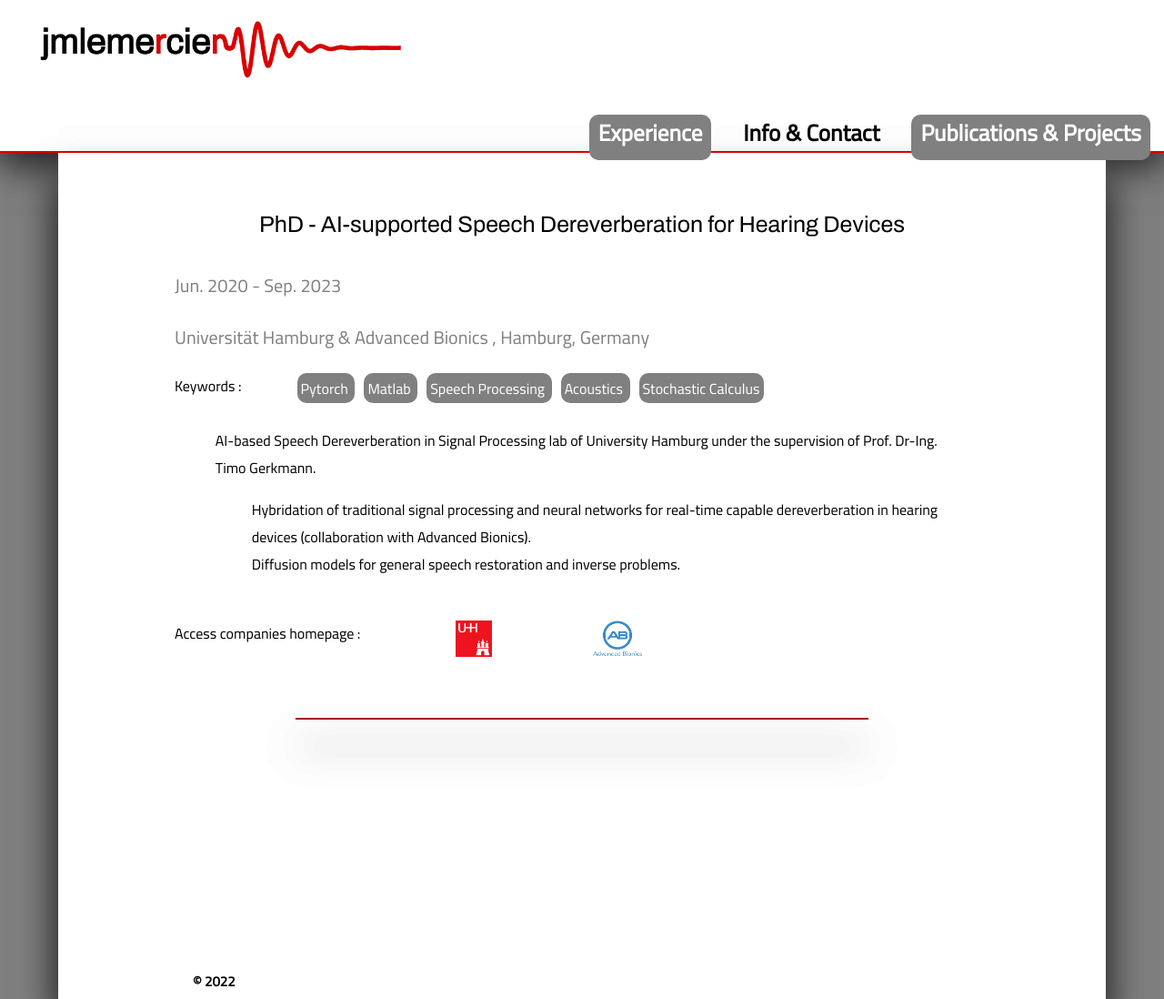
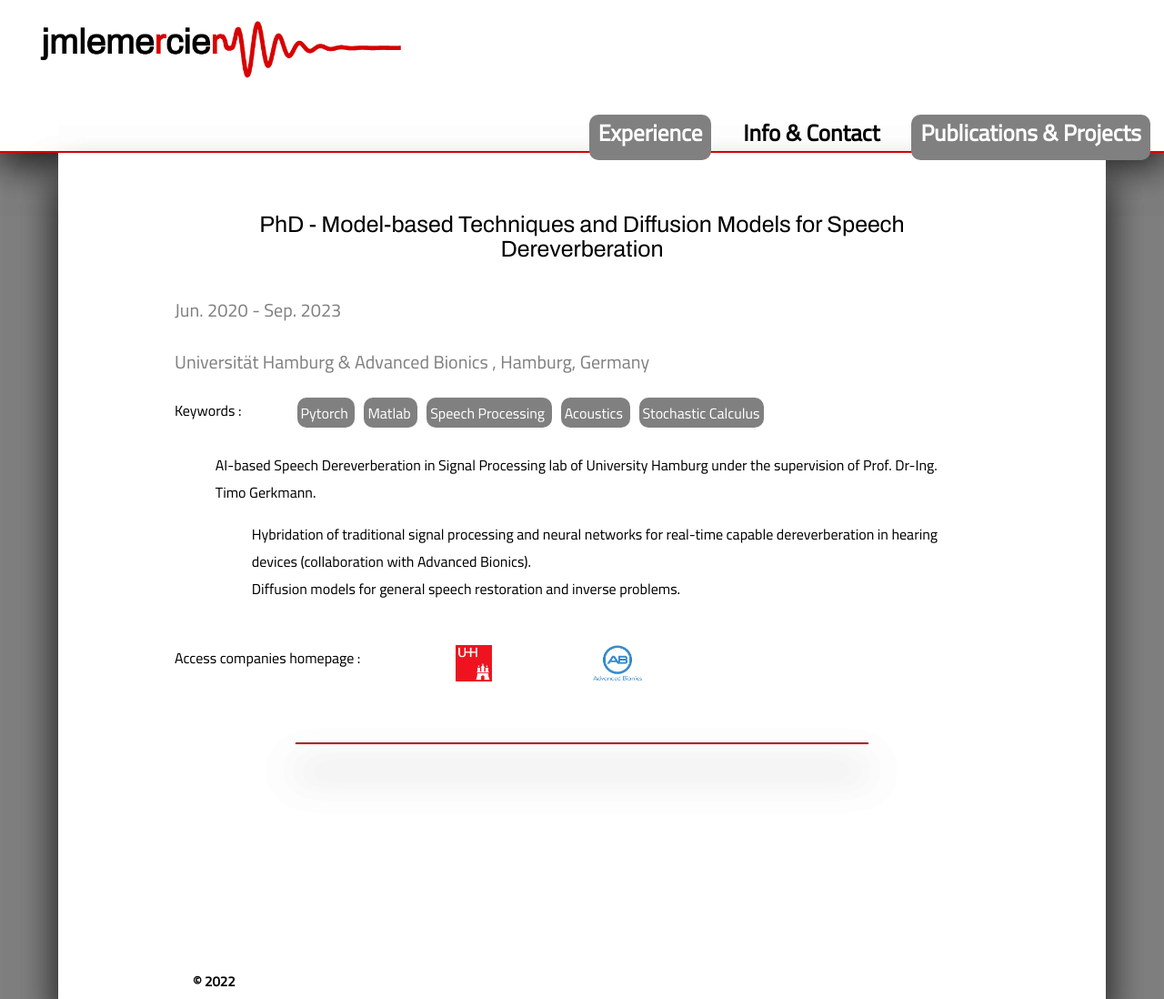
Before and after one commit to jmlemercier/jmlemercier.github.io, a Jekyll site: the page built from _experiences/1_phd.md, in a window 1280 px wide. Shown: the whole page at 91% size. Built offline with Jekyll 4.4.1, drawn with Linux system fonts in a browser that asks for light colours.

Commit message:
added new exps and unified edu and exp

```diff
--- a/_experiences/1_phd.md
+++ b/_experiences/1_phd.md
@@ -1,6 +1,6 @@
 ---
 type: experience
-title: PhD - AI-supported Speech Dereverberation for Hearing Devices
+title: PhD - Model-based Techniques and Diffusion Models for Speech Dereverberation
 company: Universität Hamburg - 'https://www.inf.uni-hamburg.de/en/inst/ab/sp/people/lemercier.html' - '/experience/uhh.png', Advanced Bionics - 'https://www.advancedbionics.com' - '/experience/ab.png'
 full_company: Universität Hamburg & Advanced Bionics
 place: Hamburg, Germany
```
Also changed, not shown: _experiences/2_imperial.md (+1 -1 lines), _experiences/3_polytechnique.md (+1 -1 lines), _posts/2024-07-01-icml2024.md (+1 -1 lines), _posts/2024-09-01-iwaenc2024.md (+1 -1 lines), _posts/2024-10-01-tasl2024.md (+1 -1 lines).
